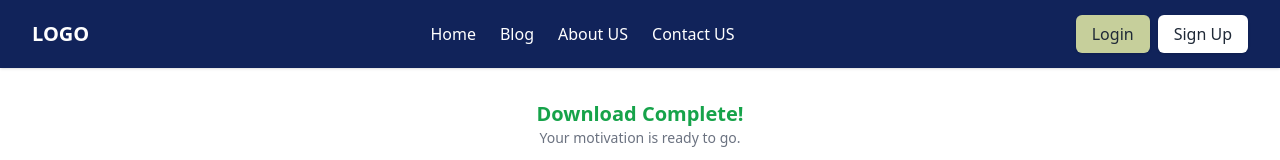
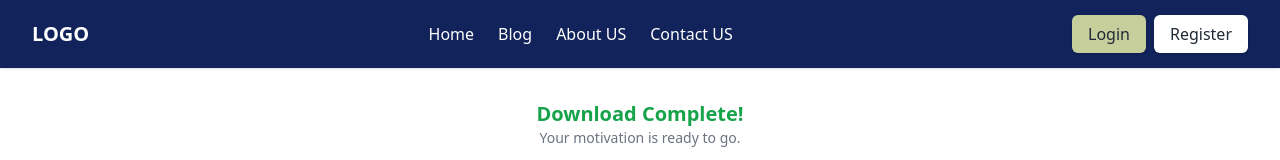
Before and after one commit to sahil-gidwani/procurement-system-frontend, a React (Create React App) app: page / in a window 1280 px wide. Shown: the top 160 px of the page. Built offline with nearby package versions, Linux system fonts and the light colour scheme; no server answers.

Commit message:
Refactor navigation links to use onClick event handlers

```diff
--- a/src/components/common/NavBar.jsx
+++ b/src/components/common/NavBar.jsx
@@ -15,9 +15,9 @@ export default function NavBar() {
       <div className="justify-between px-4 mx-auto lg:max-w-7xl md:items-center md:flex md:px-8">
         <div>
           <div className="flex items-center justify-between py-3 md:py-5 md:block">
-            <a href="/">
+            <span onClick={() => navigate("/")}>
               <h2 className="text-xl font-bold text-white">LOGO</h2>
-            </a>
+            </span>
             <div className="md:hidden">
               <button
                 className="p-2 text-gray-700 rounded-md outline-none focus:border-gray-400 focus:border"
@@ -64,23 +64,23 @@ export default function NavBar() {
           >
             <ul className="items-center justify-center space-y-8 md:flex md:space-x-6 md:space-y-0">
               <li className="text-white hover:text-custom4">
-                <a href="javascript:void(0)">Home</a>
+                <span onClick={() => navigate("/")}>Home</span>
               </li>
               <li className="text-white hover:text-custom4">
-                <a href="javascript:void(0)">Blog</a>
+                <span onClick={() => navigate("/")}>Blog</span>
               </li>
               <li className="text-white hover:text-custom4">
-                <a href="javascript:void(0)">About US</a>
+                <span onClick={() => navigate("/")}>About US</span>
               </li>
               <li className="text-white hover:text-custom4">
-                <a href="javascript:void(0)">Contact US</a>
+                <span onClick={() => navigate("/")}>Contact US</span>
               </li>
             </ul>
             <div className="mt-3 space-y-2 lg:hidden md:inline-block">
               {user ? (
                 <div className="relative">
                   <button
-                className="inline-block w-full text-gray-800 bg-custom4 hover:bg-gray-100 rounded-lg text-sm px-4 py-2.5 text-center inline-flex items-center"
+                    className="inline-block w-full text-gray-800 bg-custom4 hover:bg-gray-100 rounded-lg text-sm px-4 py-2.5 text-center items-center"
                     onClick={() => setShowDropdown(!showDropdown)}
                   >
                     {user.username}
@@ -108,7 +108,7 @@ export default function NavBar() {
                       <ul className="py-2 text-sm text-gray-800">
                         <li>
                           <button
-                        onClick={() => navigate("/profile")}
+                            onClick={() => navigate("/accounts/profile/")}
                             className="block px-4 py-2 hover:bg-gray-100 w-full"
                           >
                             Profile
@@ -128,18 +128,18 @@ export default function NavBar() {
                 </div>
               ) : (
                 <>
-              <a
-                href="/login"
+                  <span
+                    onClick={() => navigate("/accounts/login/")}
                     className="inline-block w-full px-4 py-2 text-center text-gray-800 bg-custom4 rounded-md shadow hover:bg-gray-100"
                   >
                     Login
-              </a>
-              <a
-                href="/register"
+                  </span>
+                  <span
+                    onClick={() => navigate("/accounts/register/")}
                     className="inline-block w-full px-4 py-2 text-center text-gray-800 bg-white rounded-md shadow hover:bg-gray-100"
                   >
-                Sign Up
-              </a>
+                    Register
+                  </span>
                 </>
               )}
             </div>
@@ -177,7 +177,7 @@ export default function NavBar() {
                   <ul className="py-2 text-sm text-gray-800">
                     <li>
                       <button
-                        onClick={() => navigate("/profile")}
+                        onClick={() => navigate("/accounts/profile/")}
                         className="block px-4 py-2 hover:bg-gray-100 w-full"
                       >
                         Profile
@@ -197,18 +197,18 @@ export default function NavBar() {
             </div>
           ) : (
             <>
-              <a
-                href="/login"
+              <span
+                onClick={() => navigate("/login")}
                 className="px-4 py-2 text-gray-800 bg-custom3 rounded-md shadow hover:bg-gray-100"
               >
                 Login
-              </a>
-              <a
-                href="/register"
+              </span>
+              <span
+                onClick={() => navigate("/register")}
                 className="px-4 py-2 text-gray-800 bg-white rounded-md shadow hover:bg-gray-100"
               >
-                Sign Up
-              </a>
+                Register
+              </span>
             </>
           )}
         </div>
```
Lines whose indentation alone changed are shown as unchanged.
